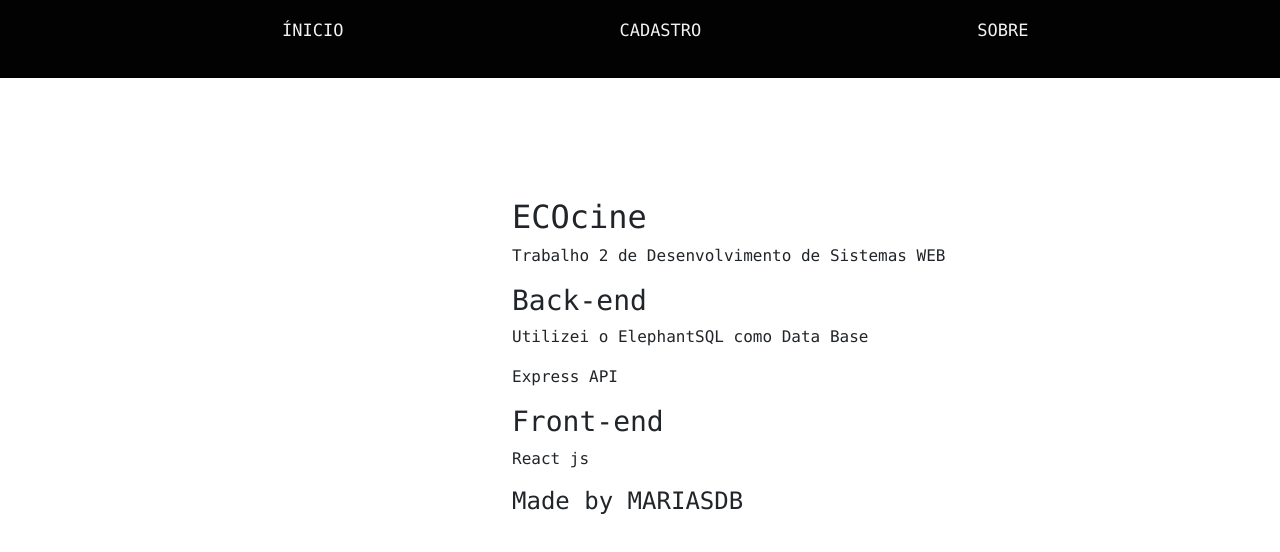
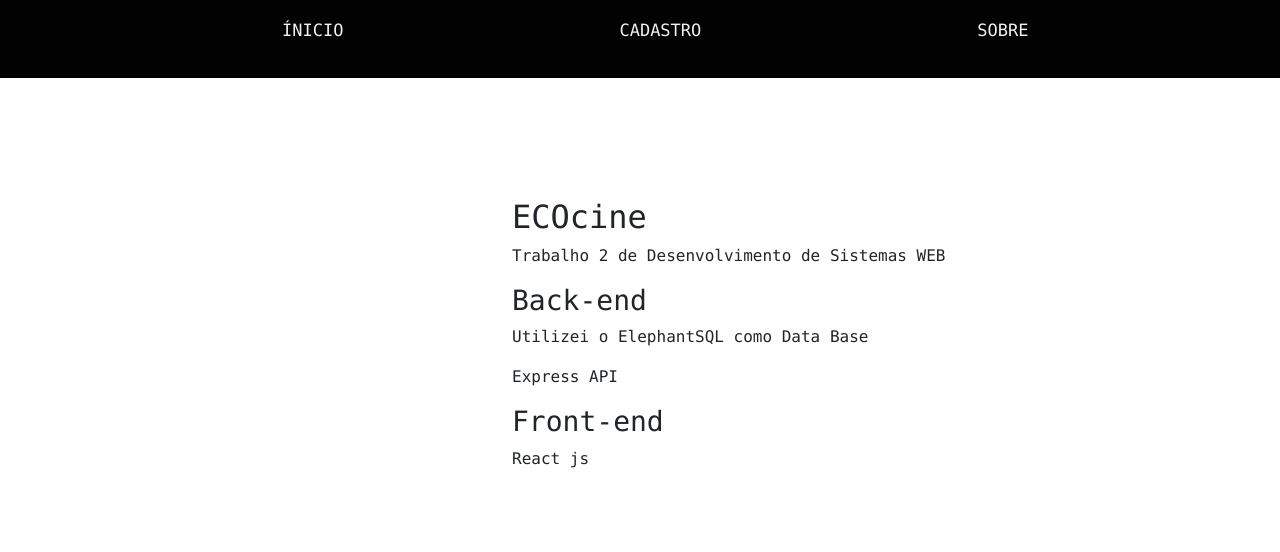
Before and after one commit to mariapaulamoreira1/ecocine-frontend, a React (Create React App) app: page /sobre in a window 1280 px wide. Shown: the top 552 px of the page. Built offline with nearby package versions, Linux system fonts and the light colour scheme.

Commit message:
Update Sobre.js

```diff
--- a/src/Sobre.js
+++ b/src/Sobre.js
@@ -13,7 +13,6 @@
       <h3>Front-end</h3>
       <p>React js</p>
 
-    <h4>Made by MARIASDB</h4>
     </div>
   )
 }
```
